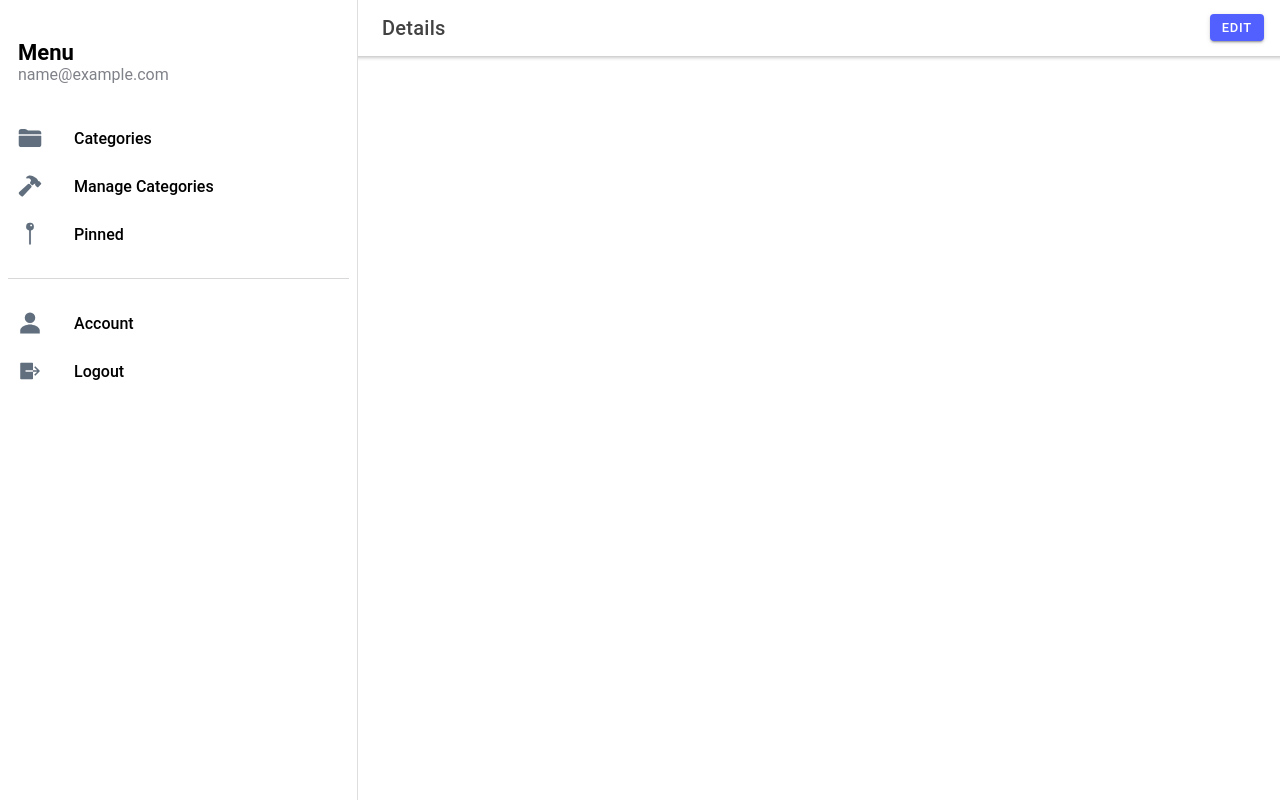
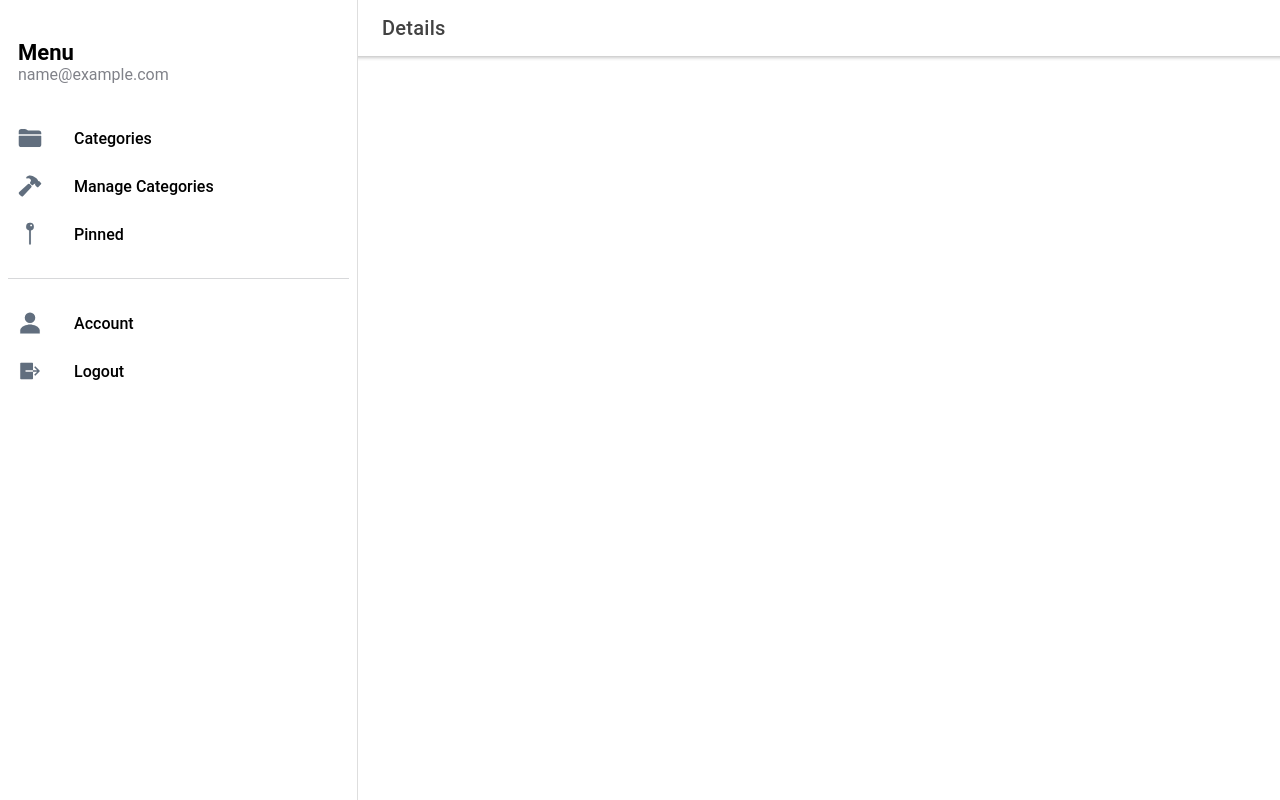
Before and after one commit to michaelacook/todo-ionic-app, a React (Create React App) app: page /items/1 in a window 1280 px wide. Built offline with nearby package versions, Linux system fonts and the light colour scheme; no server answers; sample sign-in values are in the browser's storage.

Commit message:
comment out edit button

```diff
--- a/src/pages/ItemDetails.tsx
+++ b/src/pages/ItemDetails.tsx
@@ -41,14 +41,14 @@ const ItemDetails: React.FC<Props> = ({ dispatch, user, item }) => {
           </IonButtons>
           <IonTitle>Details</IonTitle>
 
-          <IonButton
+          {/* <IonButton
             color="tertiary"
             className="ion-margin-end"
             size="small"
             slot="end"
           >
             Edit
-          </IonButton>
+          </IonButton> */}
         </IonToolbar>
       </IonHeader>
       <IonContent>
```
